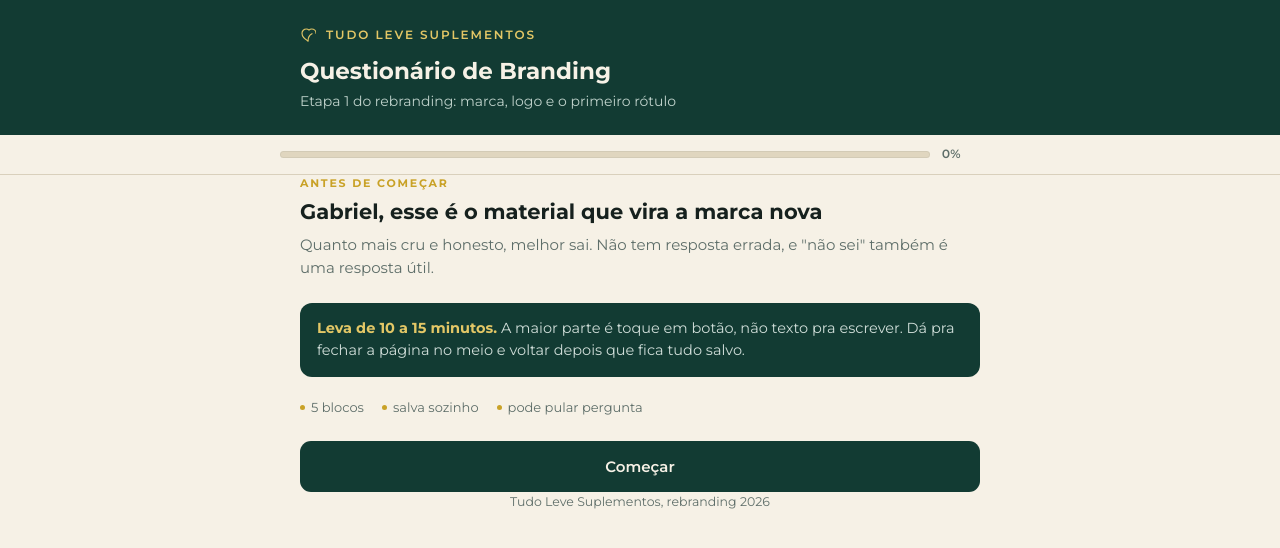
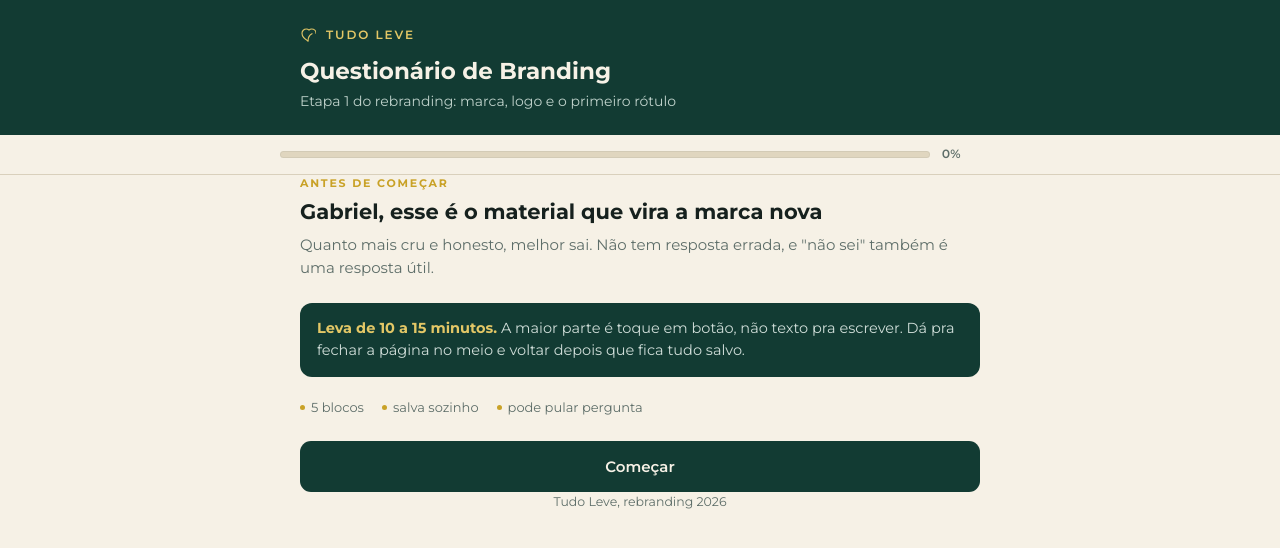
Before and after one commit to BOIAMATHEUS/tudoleve-branding, a plain HTML site: page index.html in a window 1280 px wide. Drawn offline with Linux system fonts and the light colour scheme.

Commit message:
Marca passa a ser so Tudo Leve

```diff
--- a/index.html
+++ b/index.html
@@ -3,9 +3,9 @@
 <head>
 <meta charset="utf-8">
 <meta name="viewport" content="width=device-width, initial-scale=1, viewport-fit=cover">
-<title>Questionário de Branding | Tudo Leve Suplementos</title>
+<title>Questionário de Branding | Tudo Leve</title>
 <meta name="description" content="Etapa 1 do rebranding da Tudo Leve: marca, logo e o primeiro rótulo. Leva de 10 a 15 minutos.">
-<meta property="og:title" content="Questionário de Branding | Tudo Leve Suplementos">
+<meta property="og:title" content="Questionário de Branding | Tudo Leve">
 <meta property="og:description" content="Etapa 1 do rebranding: marca, logo e o primeiro rótulo. Leva de 10 a 15 minutos e salva sozinho.">
 <meta property="og:type" content="website">
 <link rel="preconnect" href="https://fonts.googleapis.com">
@@ -142,7 +142,7 @@
   <div class="wrap">
     <div class="brand">
       <svg class="leaf" viewBox="0 0 24 24" fill="none"><path d="M12 21C12 21 3 16 3 9.5 3 5.9 5.9 3 9.5 3c1.6 0 3 .6 4 1.6C14.5 3.6 15.9 3 17.5 3 21.1 3 24 5.9 24 9.5" stroke="#E3C766" stroke-width="1.7" stroke-linecap="round"/><path d="M12 21c0-5 2-9 6-11" stroke="#E3C766" stroke-width="1.7" stroke-linecap="round"/></svg>
-      Tudo Leve Suplementos
+      Tudo Leve
     </div>
     <h1>Questionário de Branding</h1>
     <p>Etapa 1 do rebranding: marca, logo e o primeiro rótulo</p>
@@ -195,7 +195,7 @@
 
 </main>
 
-<footer class="wrap">Tudo Leve Suplementos, rebranding 2026</footer>
+<footer class="wrap">Tudo Leve, rebranding 2026</footer>
 <div class="toast" id="toast"></div>
 
 <script>
```
